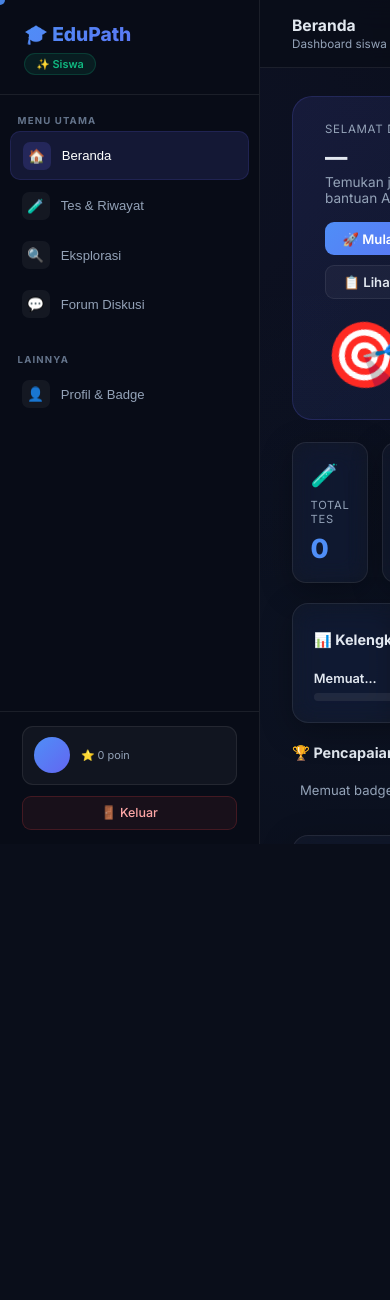
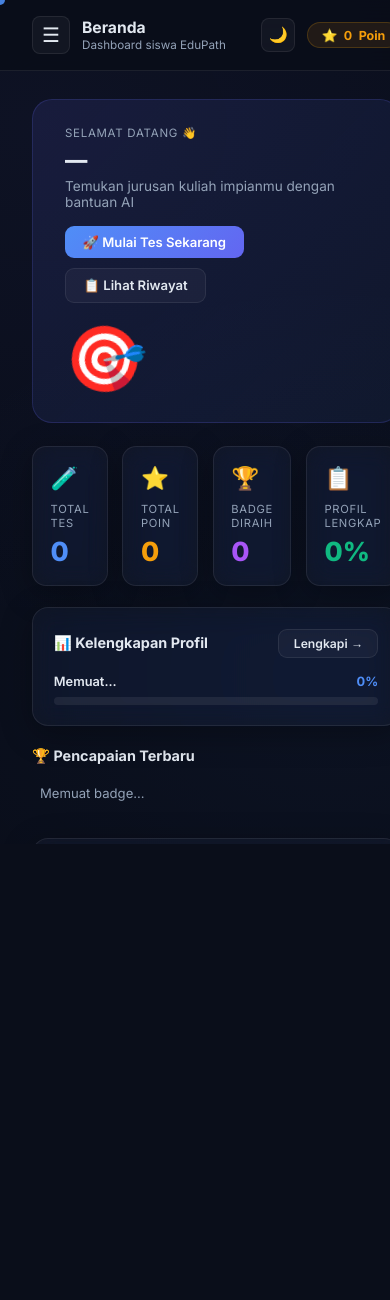
Before and after one commit to SofyanBaharudinnn/Rekomendasi_Pemilihan_Jurusan, a Django app: template templates/dashboard_user.html in a window 390 px wide; the page is wider, and only the part inside the window is pictured. Shown: the top 1300 px of that part. Run offline with Django 5.2, Linux system fonts and the light colour scheme; the template is opened without the code that fills it, so the values that code supplies are empty.

Commit message:
feat: make user sidebar collapsible on mobile/tablet view

```diff
--- a/templates/dashboard_user.html
+++ b/templates/dashboard_user.html
@@ -806,6 +806,57 @@ tr:hover td{background:rgba(255,255,255,.02);}
 .light-mode .hero-stat-float.white-val .sf-val {
   color: var(--text) !important;
 }
+
+/* --- TOGGLEABLE SIDEBAR (RESPONSIVE) --- */
+.sidebar-backdrop {
+  display: none;
+  position: fixed;
+  inset: 0;
+  background: rgba(0, 0, 0, 0.6);
+  z-index: 290;
+  backdrop-filter: blur(4px);
+}
+.btn-toggle-sidebar {
+  display: none;
+  align-items: center;
+  justify-content: center;
+  width: 38px;
+  height: 38px;
+  border-radius: 8px;
+  border: 1px solid var(--border);
+  background: var(--card);
+  color: var(--text);
+  font-size: 1.25rem;
+  cursor: pointer;
+  transition: all 0.2s;
+  flex-shrink: 0;
+}
+.btn-toggle-sidebar:hover {
+  background: var(--card2);
+  border-color: var(--border2);
+}
+
+@media (max-width: 992px) {
+  .sidebar {
+    transform: translateX(-100%);
+    transition: transform 0.3s cubic-bezier(0.4, 0, 0.2, 1);
+  }
+  .sidebar.open {
+    transform: translateX(0);
+  }
+  .main {
+    margin-left: 0 !important;
+  }
+  #sidebar-toggle {
+    display: flex !important;
+  }
+  #sidebar-close {
+    display: block !important;
+  }
+  .sidebar-backdrop.open {
+    display: block;
+  }
+}
 </style>
 </head>
 <body>
@@ -903,10 +954,13 @@ tr:hover td{background:rgba(255,255,255,.02);}
 
 <div class="app">
 <!-- ══ SIDEBAR ══════════════════════════════════════════════════════════════ -->
-<aside class="sidebar">
-  <div class="sb-brand">
-    <div class="sb-logo">🎓 EduPath</div>
-    <div class="sb-role">✨ Siswa</div>
+<aside class="sidebar" id="appSidebar">
+  <div class="sb-brand" style="display:flex;align-items:center;justify-content:space-between;width:100%;">
+    <div>
+      <div class="sb-logo">🎓 EduPath</div>
+      <div class="sb-role">✨ Siswa</div>
+    </div>
+    <button id="sidebar-close" onclick="toggleSidebar(false)" style="display:none;background:none;border:none;color:var(--text);font-size:1.25rem;cursor:pointer;padding:0.2rem;line-height:1;margin-top:-0.5rem;">✕</button>
   </div>
   <nav class="sb-nav">
     <div class="sb-sec">Menu Utama</div>
@@ -939,13 +993,17 @@ tr:hover td{background:rgba(255,255,255,.02);}
     <a href="{% url 'logout' %}" class="btn-logout">🚪 Keluar</a>
   </div>
 </aside>
+<div class="sidebar-backdrop" id="sidebarBackdrop" onclick="toggleSidebar(false)"></div>
 
 <!-- ══ MAIN ══════════════════════════════════════════════════════════════════ -->
 <main class="main">
   <div class="topbar">
-    <div class="tb-left">
-      <h1 id="pageTitle">Beranda</h1>
-      <p id="pageSub">Dashboard siswa EduPath</p>
+    <div class="tb-left" style="display:flex;align-items:center;gap:0.75rem;">
+      <button id="sidebar-toggle" onclick="toggleSidebar(true)" class="btn-toggle-sidebar" aria-label="Buka Menu">☰</button>
+      <div>
+        <h1 id="pageTitle">Beranda</h1>
+        <p id="pageSub">Dashboard siswa EduPath</p>
+      </div>
     </div>
     <div style="display:flex;align-items:center;gap:.75rem;">
       <button id="theme-toggle" class="btn-ghost" title="Toggle Theme" aria-label="Toggle Theme" style="width:34px;height:34px;border-radius:8px;cursor:pointer;display:flex;align-items:center;justify-content:center;font-size:0.95rem;transition:all .3s;">🌙</button>
@@ -1701,7 +1759,7 @@ async function api(url, opts={}){
 const pageInfo={
   home:['Beranda','Dashboard siswa EduPath'],
   tes:['Tes & Riwayat','Lakukan tes dan lihat riwayatmu'],
-  eksplorasi:['Eksplorasi','Jurusan, kalkulator PTN, artikel, FAQ'],
+  eksplorasi:['Eksplorasi','Jurusan, kalkulator PTN, dan FAQ'],
   profil:['Profil & Badge','Kelola profil dan pencapaian'],
   forum:['Forum Diskusi','Berbagi informasi dan diskusi antar siswa'],
 };
@@ -1718,6 +1776,23 @@ function goto(page, btn){
   if(page==='eksplorasi') loadJurusanList();
   if(page==='profil') loadProfil();
   if(page==='forum') loadForum();
+
+  // Close sidebar on mobile after navigation
+  toggleSidebar(false);
+}
+
+function toggleSidebar(isOpen) {
+  const sidebar = document.getElementById('appSidebar');
+  const backdrop = document.getElementById('sidebarBackdrop');
+  if (sidebar && backdrop) {
+    if (isOpen) {
+      sidebar.classList.add('open');
+      backdrop.classList.add('open');
+    } else {
+      sidebar.classList.remove('open');
+      backdrop.classList.remove('open');
+    }
+  }
 }
 function showSubTab(tab, btn){
   const parent = btn ? btn.closest('.sub-tabs') : null;
```
